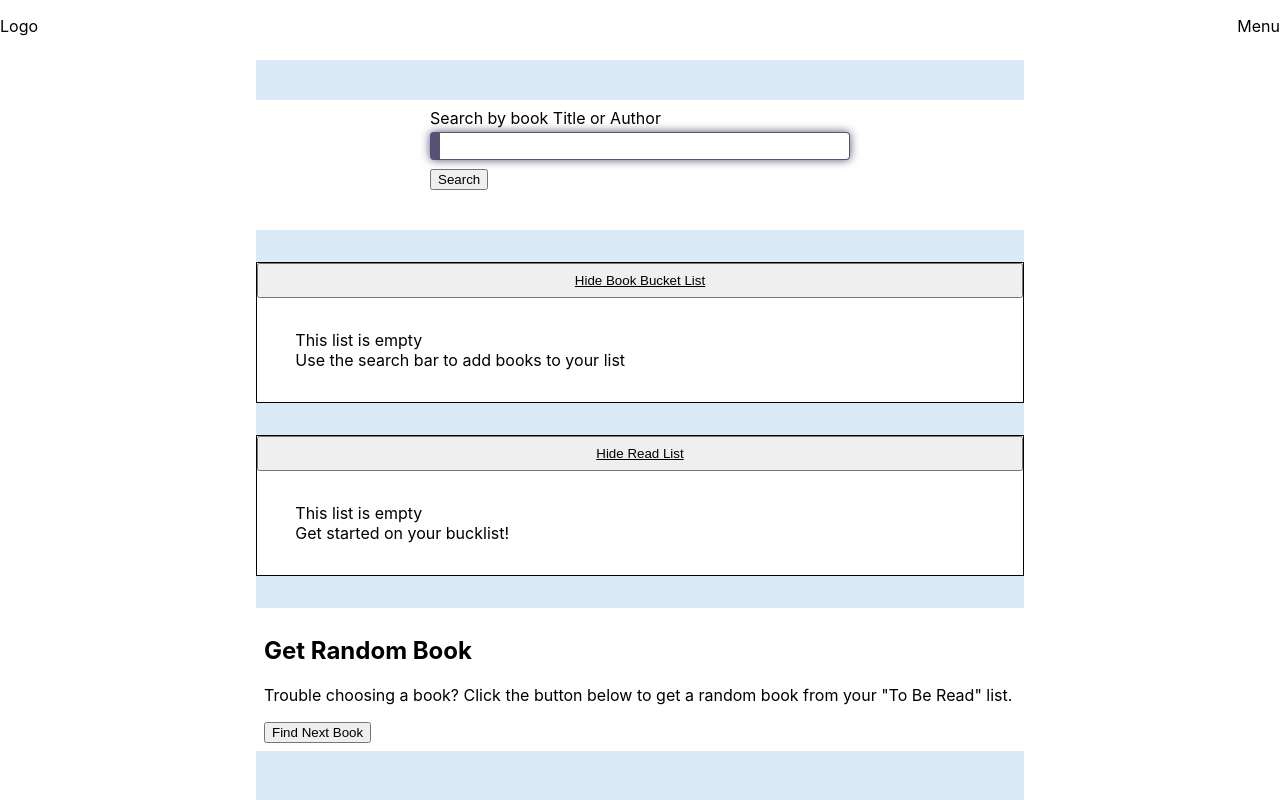
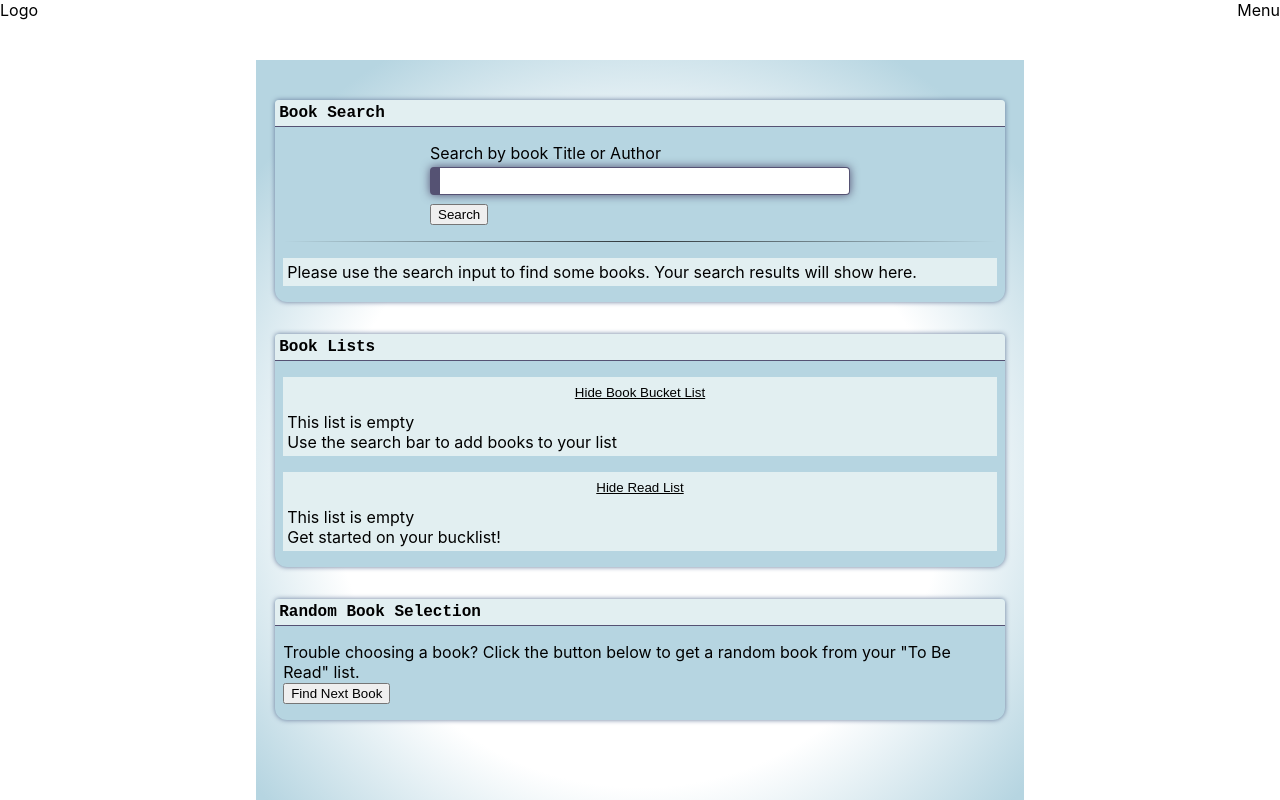
Before and after one commit to ElizabethClohosey/Book-club, a React (Create React App) app: page / in a window 1280 px wide. Shown: the top 800 px of the page. Built offline with nearby package versions, Linux system fonts and the light colour scheme.

Commit message:
started adding style

```diff
--- a/src/App.css
+++ b/src/App.css
@@ -40,27 +40,45 @@ main {
   max-width: 768px;
   height: 100vh;
   margin: auto;
-  background: rgb(220, 234, 248);
+  /* background: rgb(220, 234, 248); */
   overflow: scroll;
+
+  background: rgb(255,255,255);
+  background: radial-gradient(circle, rgba(255,255,255,1) 50%, rgba(182,213,225,1) 80%);
 }
 
-.list-wrapper {
+/* .list-wrapper {
   border: 1px solid black;
   background: white;
   margin-bottom: 2rem;
-}
+} */
 
-.list-wrapper button:first-of-type {
+/* .list-wrapper button:first-of-type {
   width: 100%;
   padding: .5rem 0;
   text-decoration: underline;
+} */
+
+.section-content {
+  padding: 0 .5rem;
+  margin-top: 1rem;
 }
 
 .search-section,
+.book-lists-section,
 .random-book-section {
-  background: white;
-  padding: .5rem;
+  /* background: white;  */
+  /* padding: .5rem; */
   margin-bottom: 2rem;
+  background: var(--bright);
+  border-radius: .25rem;
+  border-bottom-right-radius: .75rem;
+  border-bottom-left-radius: .75rem;
+  width: 95%;
+  margin: 0 auto 2rem;
+  max-width: 768px;
+  box-shadow: 0 0 5px var(--blue-gray);
+  padding-bottom: 1rem;
 }
 
 .search-results,
@@ -68,8 +86,14 @@ main {
 .read-list {
   display: flex;
   flex-wrap: nowrap;
-  width: 90%;
+  /* width: 90%; */
   overflow-x: scroll;
   /* margin: 1rem 0; */
-  margin: 1rem auto;
+  /* margin: 1rem auto; */
+  background: var(--light);
+  padding: .25rem;
 }
+
+/* .read-list {
+  background: var(--light);
+} */
--- a/src/assets/style/common.css
+++ b/src/assets/style/common.css
@@ -1,7 +1,9 @@
 
 
 
-/* Book Card  */
+/* ============
+/* Book Card
+/* ============ */
 .book-card-wrapper {
   background: white;
   margin-right: .5rem;
@@ -25,7 +27,9 @@
   font-size: .65rem;
 }
 
-
+/* ============
+/* User Messages
+/* ============ */
 .user-message-wrapper {
   position: fixed;
   top: 35px;
@@ -58,7 +62,9 @@
 }
 
 
-/* Modal  */
+/* ============
+/* Modal
+/* ============ */
 .modal-wrapper {
   height: 100vh;
   width: 100vw;
@@ -102,3 +108,31 @@ right: 0; */
   max-width: 75%;
 
 }
+
+
+/* ============
+/* Buttons
+/* ============ */
+.list-btns {
+  width: 100%;
+  padding: .5rem .25rem;
+  background: var(--light);
+  border: none;
+  text-decoration: underline;
+}
+
+
+
+
+/* ============
+/* Misc
+/* ============ */
+hr {
+  margin: 1rem 0;
+}
+
+hr.dark {
+  border: 0;
+  height: 1px;
+  background-image: linear-gradient(to right, rgba(101, 121, 155, 0), rgba(0, 0, 0, 0.75), rgba(0, 0, 0, 0));
+}
--- a/src/assets/style/typography.css
+++ b/src/assets/style/typography.css
@@ -0,0 +1,16 @@
+
+h2 {
+  background: var(--light);
+  font-family:monospace;
+  border-top-right-radius: .25rem;
+  border-top-left-radius: .25rem;
+  padding: .25rem;
+  font-size: 1rem;
+  margin: 0;
+  color: black;
+  border-bottom: 1px solid var(--purblue);
+}
+
+p {
+  margin: 0;
+}
--- a/src/components/bucket-list.jsx
+++ b/src/components/bucket-list.jsx
@@ -30,8 +30,8 @@ const BucketList = ({
     removeFromBucketList(index);
   };
   return (
-    <section className="list-wrapper">
-      <button onClick={() => setShowList(!showList)}>
+    <section className="section-content">
+      <button className="list-btns" onClick={() => setShowList(!showList)}>
         {showList ? "Hide Book Bucket List" : "Show Book Bucket List"}
       </button>
       {showList && (
--- a/src/components/common/user-message.jsx
+++ b/src/components/common/user-message.jsx
@@ -1,9 +1,6 @@
 import React, { forwardRef } from "react";
 
 const UserMessage = forwardRef(({ message, isErrMessage }, ref) => {
-  console.log(message);
-  console.log(isErrMessage);
-  // search messsage and random book message
 
   return (
     <>
@@ -12,7 +9,6 @@ const UserMessage = forwardRef(({ message, isErrMessage }, ref) => {
           <div
             className={`user-message ${isErrMessage ? "error" : "success"}`}
             ref={ref}
-            // className={isErrMessage ? "error" : "success"}
           >
             {message && <p stlye={{ margin: "0" }}>{message}</p>}
           </div>
--- a/src/components/pages/book-search.jsx
+++ b/src/components/pages/book-search.jsx
@@ -1,9 +1,7 @@
 import React, { useRef } from "react";
 import axios from "axios";
-// import { MdSearch } from "react-icons/md";
 import TextInput from "../form/text-input";
 import BookCard from "../common/book-card";
-// import Modal from "../common/modal";
 
 const BookSearch = ({
   handleSearchResults,
@@ -21,18 +19,10 @@ const BookSearch = ({
       const result = await axios(
         `https://www.googleapis.com/books/v1/volumes?q=${searchRef.current.value}&printType=books&startIndex=0&maxResults=10`
       );
-      // setSearchResults(result.data.items);
       handleSearchResults(result.data.items);
       searchRef.current.value = "";
       handleUserMessage(null);
     } else {
-      console.log("Nope");
-      // setIsInputValid(false);
-      // setUserMessage({
-      //   type: "TBR_FORM_MESSAGE",
-      //   message: "Please add search criteria",
-      // });
-      // setIsMessageErr(true);
       handleUserMessage({
         type: "TESTING",
         message: "Add some search criteria, yo!",
@@ -82,7 +72,7 @@ const BookSearch = ({
   // }, [showModal]);
 
   return (
-    <>
+    <section className="section-content">
       <form>
         <TextInput
           ref={searchRef}
@@ -92,8 +82,9 @@ const BookSearch = ({
         />
         <button onClick={findBooks}>{/* <MdSearch /> */} Search</button>
       </form>
+      <hr className="dark" />
       <section className="search-results">
-        {Object.keys(searchResults).length > 0 &&
+        {Object.keys(searchResults).length > 0 ? (
           searchResults.map((volume, index) => (
             <div key={volume.id} className="book-card-wrapper">
               <BookCard
@@ -114,37 +105,34 @@ const BookSearch = ({
               />
               <button onClick={() => addToBucketList(index)}>Add</button>
             </div>
-          ))}
+          ))
+        ) : (
+          <p>Please use the search input to find some books.  Your search results will show here.</p>
+        )}
+        {/* {Object.keys(searchResults).length > 0 &&
+          searchResults.map((volume, index) => (
+            <div key={volume.id} className="book-card-wrapper">
+              <BookCard
+                handleClick={() => handleBookClick(volume)}
+                handleKeyDown={(e) => openModalOnEnter(volume, e)}
+                title={volume.volumeInfo.title}
+                author={
+                  volume.volumeInfo.authors
+                    ? volume.volumeInfo.authors[0]
+                    : "N/A"
+                }
+                imgSrc={
+                  volume.volumeInfo.imageLinks &&
+                  volume.volumeInfo.imageLinks.thumbnail
+                    ? volume.volumeInfo.imageLinks.thumbnail
+                    : "#"
+                }
+              />
+              <button onClick={() => addToBucketList(index)}>Add</button>
+            </div>
+          ))} */}
       </section>
-      {/* {showModal && (
-        <Modal
-          modalHeader={
-            <>
-              <img
-                src={expandedBook.volumeInfo.imageLinks.thumbnail}
-                alt="book cover"
-              ></img>
-              <p>{expandedBook.volumeInfo.averageRating} Star Rating</p>
-            </>
-          }
-          body={
-            <>
-              <strong>
-                <p>{expandedBook.volumeInfo.title}</p>
-              </strong>
-
-              <p>{expandedBook.volumeInfo.authors}</p>
-              <p>
-                {expandedBook.volumeInfo.description
-                  ? expandedBook.volumeInfo.description
-                  : "No description available"}
-              </p>
-            </>
-          }
-          handleModalClose={handleModalClose}
-        />
-      )} */}
-    </>
+    </section>
   );
 };
 export default BookSearch;
--- a/src/components/random-book.jsx
+++ b/src/components/random-book.jsx
@@ -2,19 +2,12 @@ import React, { useState } from "react";
 import BookCard from "./common/book-card";
 
 const ReadList = ({ bucketListBooks, handleUserMessage }) => {
-  console.log(bucketListBooks);
   const [randomBook, setRandomBook] = useState({});
-  console.log(randomBook);
-  const getRandomBook = (testing) => {
-    // let randomBook = {};
+  const getRandomBook = () => {
     if (bucketListBooks && bucketListBooks.length > 1) {
       setRandomBook(
         bucketListBooks[Math.floor(Math.random() * bucketListBooks.length)]
       );
-      // randomBook =
-      //   bucketListBooks[Math.floor(Math.random() * bucketListBooks.length)];
-
-      // setUserMessage(null);
       handleUserMessage(null);
     } else {
       console.log("No random book for you");
@@ -23,21 +16,11 @@ const ReadList = ({ bucketListBooks, handleUserMessage }) => {
         message: "Your Book Bucket List is empty",
         isErr: true,
       });
-      // setIsMessageErr(true);
-      // setUserMessage({
-      //   type: "RANDOM_BOOK_MESSAGE",
-      //   message: `Add some books to your "To Be Read" list"`,
-      // });
-      // if (userMessage) {
-      //   userMessageRef.current.scrollIntoView();
-      // }
     }
-    console.log(randomBook);
   };
 
   return (
-    <section className="random-book-section">
-      <h2>Get Random Book</h2>
+    <section className="section-content">
       <div>
         <p>
           Trouble choosing a book? Click the button below to get a random book
@@ -65,31 +48,6 @@ const ReadList = ({ bucketListBooks, handleUserMessage }) => {
             </div>
           </>
         )}
-        {/* <div>
-          {userMessage && userMessage.type === "RANDOM_BOOK_MESSAGE" ? (
-            <div>
-              <UserMessage message={userMessage} isErrMessage={isMessageErr} />
-            </div>
-          ) : (
-            <>
-              {Object.keys(randomBook).length > 0 && (
-                <>
-                  <div className="book-card-wrapper random-book">
-                    <BookCard
-                      title={randomBook.title}
-                      author={randomBook.author}
-                      genre={randomBook.genre}
-                      imgSrc={randomBook.img}
-                      isLargeCard={true}
-                    />
-                  </div>
-                </>
-              )}
-              <br />
-              <br />
-            </>
-          )}
-        </div> */}
 
         <button className="btn" onClick={getRandomBook}>
           Find Next Book
--- a/src/components/read-list.jsx
+++ b/src/components/read-list.jsx
@@ -5,8 +5,8 @@ const ReadList = ({ readList }) => {
   console.log(readList);
   const [showList, setShowList] = useState(true);
   return (
-    <section className="list-wrapper">
-      <button className="list-btn" onClick={() => setShowList(!showList)}>
+    <section className="section-content">
+      <button className="list-btns" onClick={() => setShowList(!showList)}>
         {showList ? "Hide Read List" : "Show Read List"}
       </button>
       {showList && (
@@ -15,9 +15,6 @@ const ReadList = ({ readList }) => {
             readList.map((volume) => (
               <div key={volume.id} className="book-card-wrapper">
                 <BookCard
-                  //  handleClick={() => handleBookClick(volume)}
-                  //  handleKeyDown={(e) => openModalOnEnter(volume, e)}
-
                   title={volume.volumeInfo.title}
                   author={
                     volume.volumeInfo.authors
--- a/src/components/single-page-app.jsx
+++ b/src/components/single-page-app.jsx
@@ -136,6 +136,7 @@ const SinglePageApp = () => {
   return (
     <main>
       <section className="search-section">
+        <h2>Book Search</h2>
         <BookSearch
           addToBucketList={addToBucketList}
           handleSearchResults={handleSearchResults}
@@ -146,6 +147,9 @@ const SinglePageApp = () => {
           handleUserMessage={handleUserMessage}
         />
       </section>
+
+      <section className="book-lists-section">
+        <h2>Book Lists</h2>
         <BucketList
           bucketListBooks={bucketListBooks}
           handleBookClick={handleBookClick}
@@ -155,11 +159,18 @@ const SinglePageApp = () => {
           addToReadList={addToReadList}
           handleUserMessage={handleUserMessage}
         />
+
         <ReadList readList={readList} />
+      </section>
+
+      <section className="random-book-section">
+        <h2>Random Book Selection</h2>
         <RandomBook
           bucketListBooks={bucketListBooks}
           handleUserMessage={handleUserMessage}
         />
+      </section>
+
       {userMessage && (
         <UserMessage
           message={userMessage.message}
--- a/src/index.css
+++ b/src/index.css
@@ -1,6 +1,7 @@
 @import "../src/App.css";
 @import "../src/assets/style/forms.css";
 @import "../src/assets/style/common";
+@import "../src/assets/style/typography.css";
 
 :root {
   --black: #0b0b0d;
```
Lines whose indentation alone changed are shown as unchanged.
